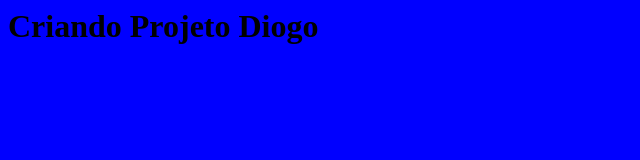
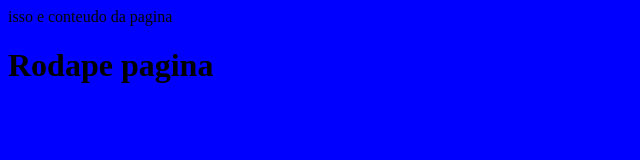
Before and after one commit to diogofmendes/meu-site, a plain HTML site: page index.html in a window 1280 px wide. Shown: the whole page, without its empty margins (0-640 px from the left). Drawn offline with Linux system fonts and the light colour scheme.

Commit message:
arrumando tag

```diff
--- a/index.html
+++ b/index.html
@@ -1,8 +1,14 @@
 <html>
-   </head>
+   <head>
    		<link rel="stylesheet" href="estilo.css">
+   	</head>
+   <body>
 
-   <body>
-   </body>
-      <h1> Criando Projeto Diogo</h1>
-</html>
+   	<main>
+   		isso e conteudo da pagina
+
+   	</main>
+
+      <h1> Rodape pagina</h1>
+   	</body>
+   	</html>
```
